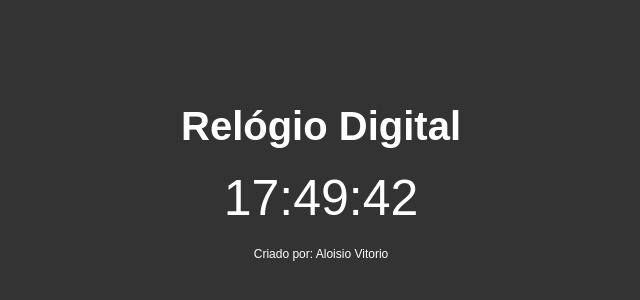
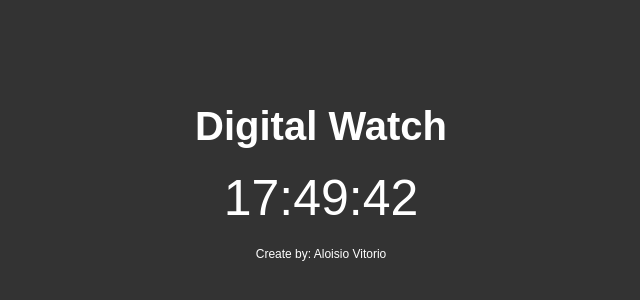
Before and after one commit to Aloisio12/Digital-Watch, a plain HTML site: page index.html in a window 1280 px wide. Shown: the part 218-518 px from the top of the page, without its empty margins (319-959 px from the left). Drawn offline with Linux system fonts and the light colour scheme.

Commit message:
Update index.html

```diff
--- a/index.html
+++ b/index.html
@@ -4,15 +4,15 @@
     <meta charset="UTF-8">
     <meta http-equiv="X-UA-Compatible" content="IE=edge">
     <meta name="viewport" content="width=device-width, initial-scale=1.0">
-    <title>Relógio Digital</title>
+    <title>Digital Watch</title>
     <link rel="stylesheet" href="style.css" />
 </head>
 <body>
-    <h1>Relógio Digital</h1>
+    <h1>Digital Watch</h1>
 
     <div class="digital">--:--:--</div>
 
-    <footer>Criado por: Aloisio Vitorio</footer>
+    <footer>Create by: Aloisio Vitorio</footer>
 
     <script src="script.js"></script>
 </body>
```
